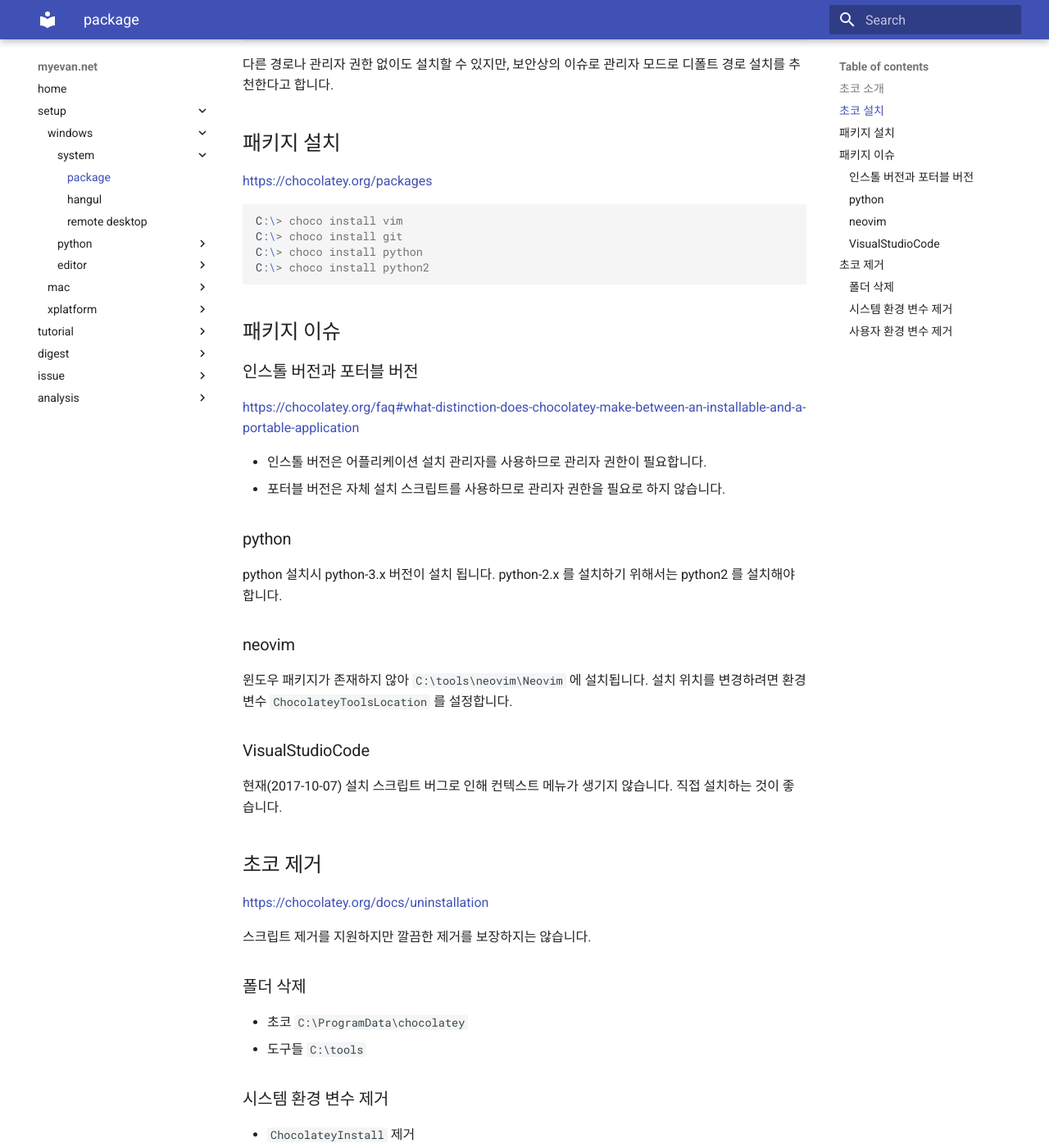
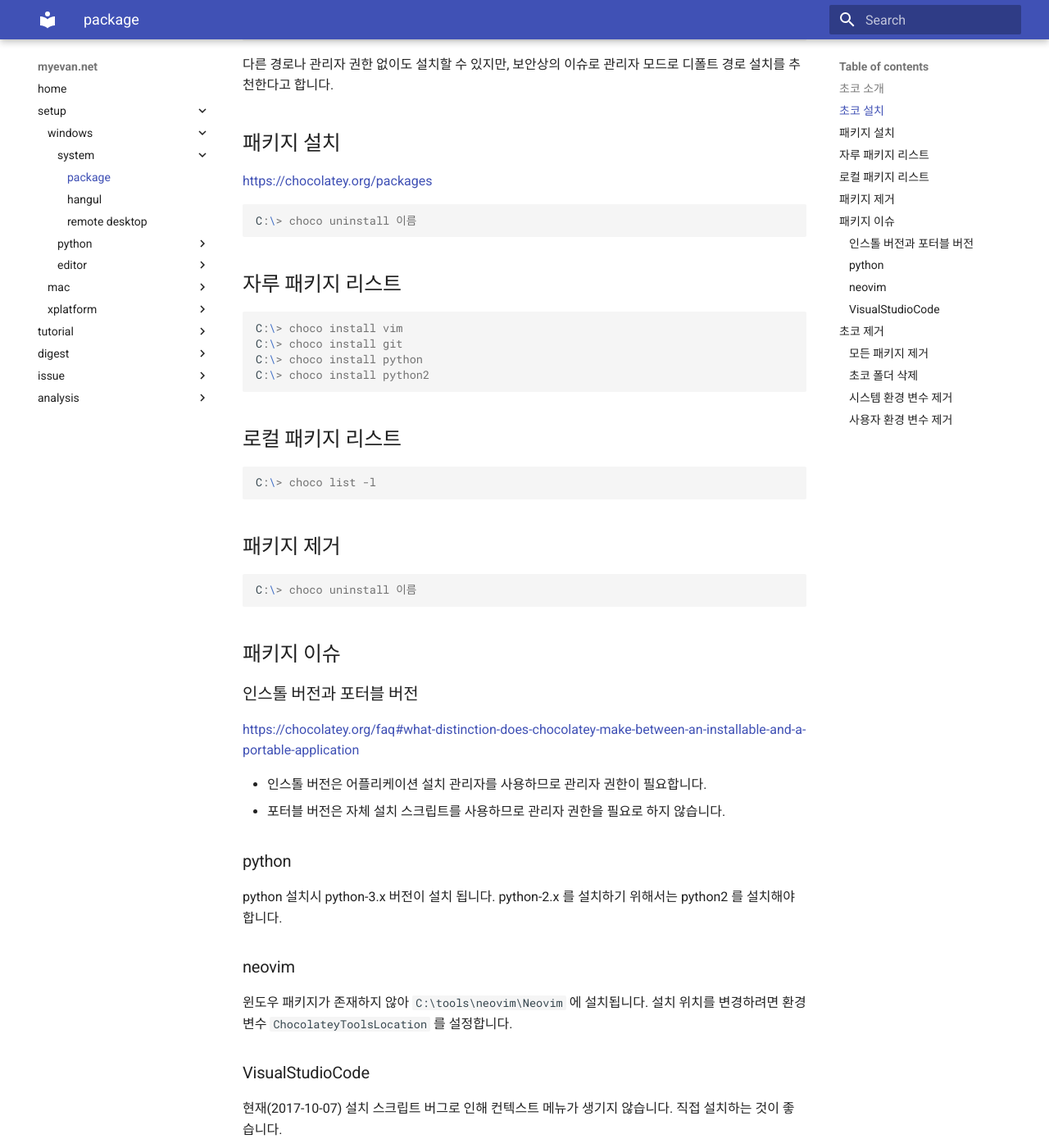
Before and after one commit to myevan/myevan-home, an MkDocs documentation site: the page built from docs/windows_package_choco.md, in a window 1280 px wide and 1400 px high, scrolled down 560 px. Shown: the whole window at 82% size. Built offline with MkDocs 1.6.1 and Material for MkDocs 9.7.7, drawn with Linux system fonts in a browser that asks for light colours; old or Windows-style settings are respelled for this version of MkDocs; some of the changed text lies outside the part shown.

Commit message:
윈도우 패키지 관리: 초코 로컬 패키지 리스트와 패키지 제거

````diff
--- a/docs/windows_package_choco.md
+++ b/docs/windows_package_choco.md
@@ -24,16 +24,33 @@ C:\> dir C:\ProgramData\chocolatey
 
 다른 경로나 관리자 권한 없이도 설치할 수 있지만, 보안상의 이슈로 관리자 모드로 디폴트 경로 설치를 추천한다고 합니다.
 
-
 ## 패키지 설치
 
 <https://chocolatey.org/packages>
+
+```bat
+C:\> choco uninstall 이름
+```
+
+## 자루 패키지 리스트
 
 ```bat
 C:\> choco install vim
 C:\> choco install git
 C:\> choco install python
 C:\> choco install python2
+```
+
+## 로컬 패키지 리스트
+
+```bat
+C:\> choco list -l
+```
+
+## 패키지 제거
+
+```bat
+C:\> choco uninstall 이름
 ```
 
 ## 패키지 이슈
@@ -63,10 +80,18 @@ python 설치시 python-3.x 버전이 설치 됩니다. python-2.x 를 설치하
 
 스크립트 제거를 지원하지만 깔끔한 제거를 보장하지는 않습니다.
 
-### 폴더 삭제
+### 모든 패키지 제거
 
-* 초코 `C:\ProgramData\chocolatey`
-* 도구들 `C:\tools`
+```bat
+C:\> choco uninstall all -y
+```
+
+### 초코 폴더 삭제
+
+```bat
+C:\> del /S %ChocolateyToolsLocation%
+C:\> del /S %ChocolateyInstall%
+```
 
 ### 시스템 환경 변수 제거
 
````
